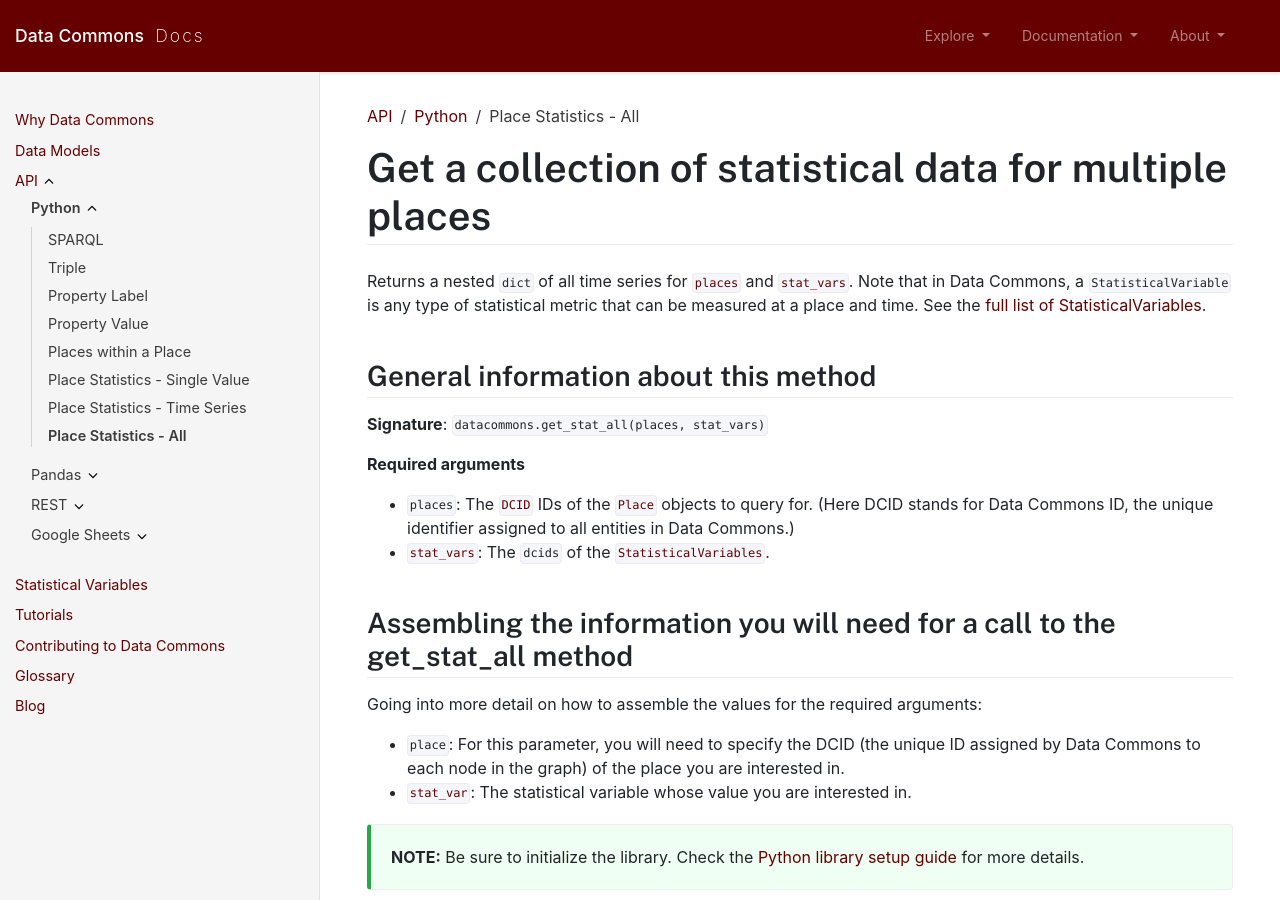
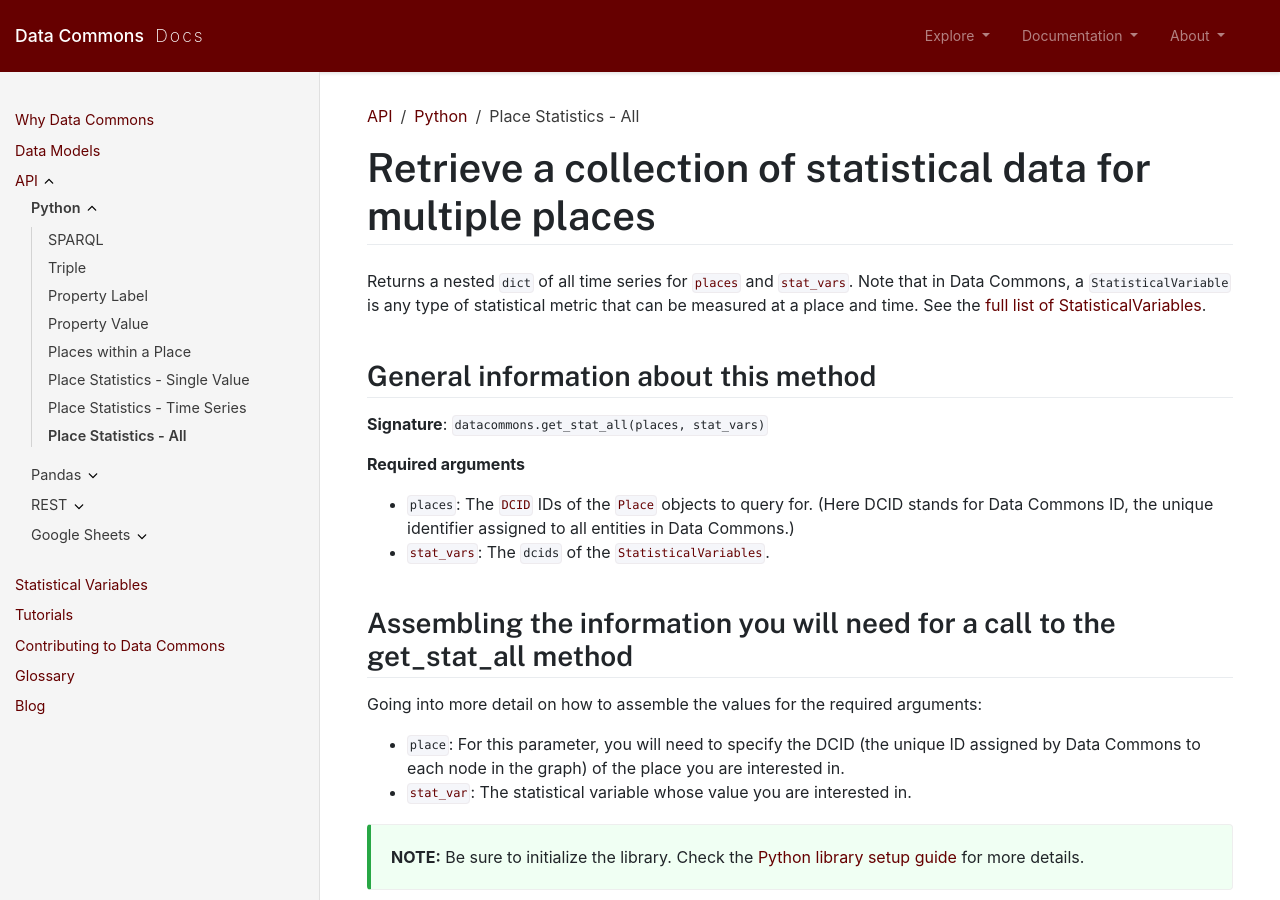
Before and after one commit to datacommonsorg/docsite, a Jekyll site: the page built from api/python/stat_all.md, in a window 1280 px wide and 900 px high. Built offline with Jekyll 4.4.1, drawn with Linux system fonts in a browser that asks for light colours; comment, search, counter and statistics services are not loaded.

Commit message:
retrieve

```diff
--- a/api/python/stat_all.md
+++ b/api/python/stat_all.md
@@ -6,7 +6,7 @@
 grand_parent: API
 ---
 
-# Get a collection of statistical data for multiple places
+# Retrieve a collection of statistical data for multiple places
 
 Returns a nested `dict` of all time series for [`places`](https://datacommons.org/browser/Place) and [`stat_vars`](https://datacommons.org/browser/StatisticalVariable).
 Note that in Data Commons, a `StatisticalVariable` is any type of statistical metric that can be measured at a place and
```
